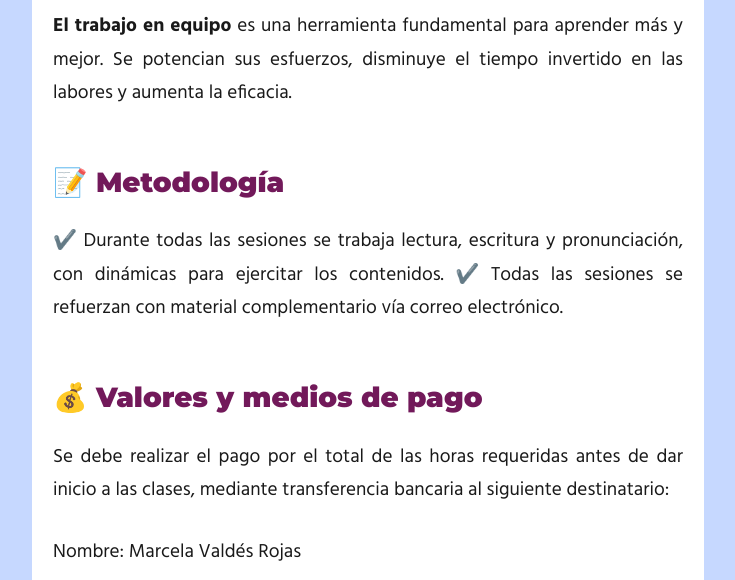
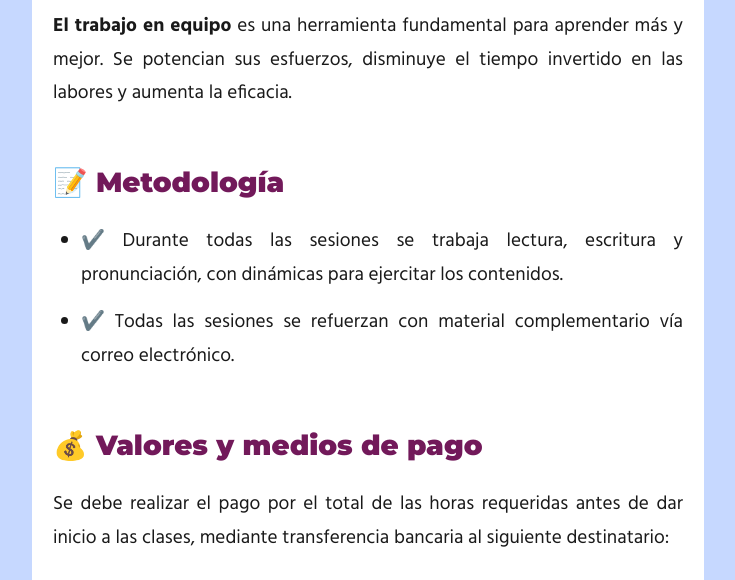
Before and after one commit to marcelavaldes/latelierdufrancais, a Gatsby site: page /talleres/ in a window 1280 px wide. Shown: the part 205-785 px from the top of the page, without its empty margins (272-1007 px from the left). Built offline with nearby package versions, Linux system fonts and the light colour scheme; Gatsby itself is replaced by a stand-in of ours; some packages are replaced by stand-ins of ours.

Commit message:
talleres

```diff
--- a/content/blog/talleres/index.md
+++ b/content/blog/talleres/index.md
@@ -11,8 +11,9 @@ Se potencian sus esfuerzos, disminuye el tiempo invertido en las labores y aumen
 
 ## 📝 Metodología
 
-✔️ Durante todas las sesiones se trabaja lectura, escritura y pronunciación, con dinámicas para ejercitar los contenidos.
-✔️ Todas las sesiones se refuerzan con material complementario vía correo electrónico.
+- ✔️ Durante todas las sesiones se trabaja lectura, escritura y pronunciación, con dinámicas para ejercitar los contenidos.
+
+- ✔️ Todas las sesiones se refuerzan con material complementario vía correo electrónico.
 
 ## 💰 Valores y medios de pago
 
```
